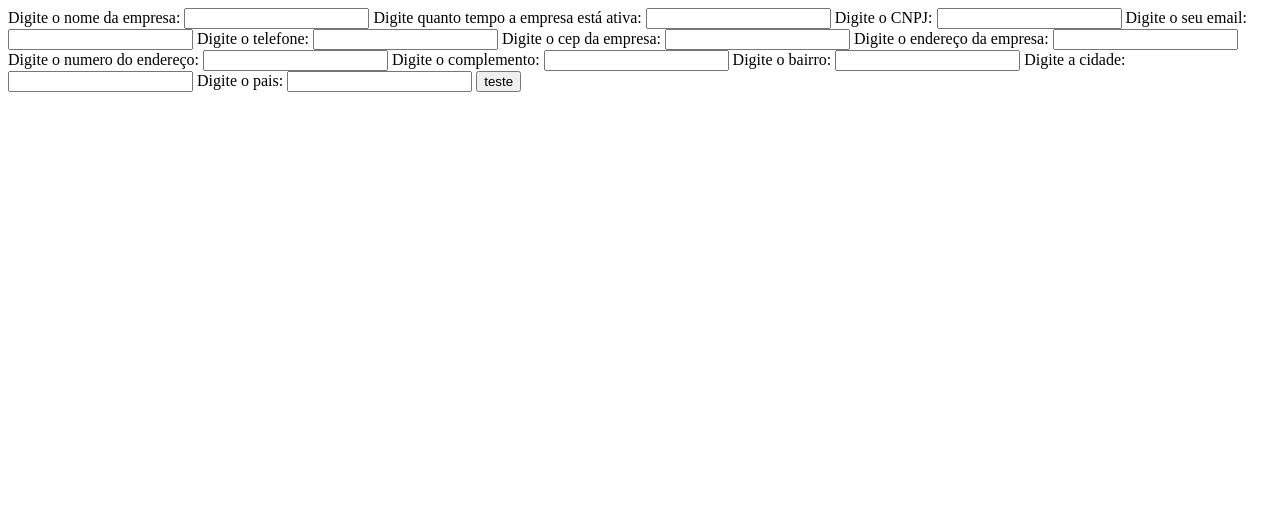
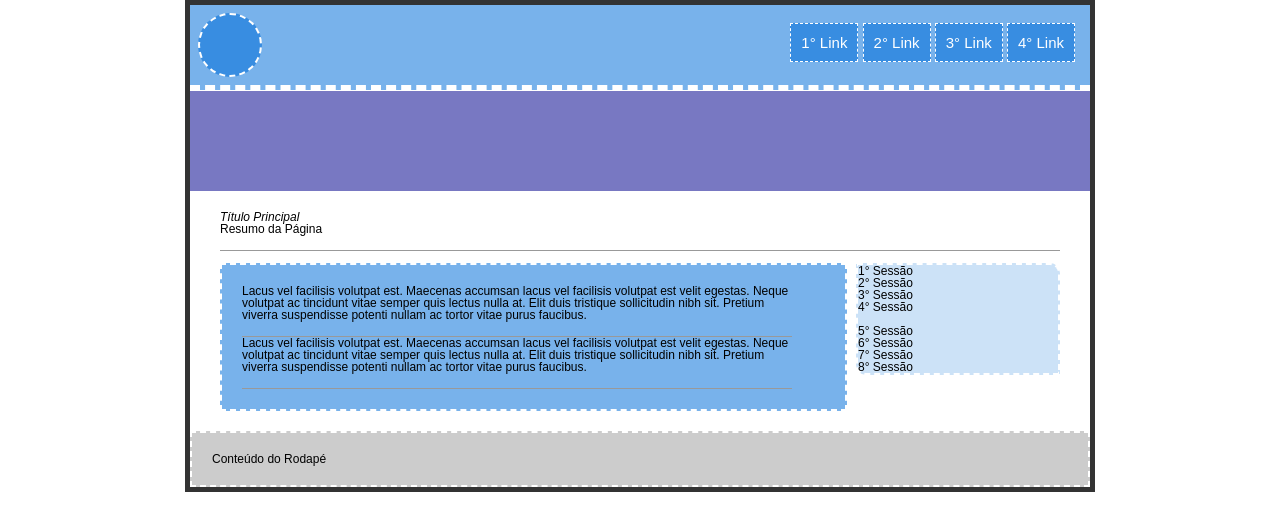
Before and after one commit to GuiGarcea/desafio-bortola3, a plain HTML site: page desafio-bortola3/index.html in a window 1280 px wide. Drawn offline with Linux system fonts and the light colour scheme; files that its build step writes are made by us from their sources.

Commit message:
update index.html

```diff
--- a/desafio-bortola3/index.html
+++ b/desafio-bortola3/index.html
@@ -1,76 +1,56 @@
 <!DOCTYPE html>
-<html lang="pt-br">
-    <head>
-        <meta charset="utf-8">
-        <title> Cadastro Cnpj </title>
-        <script type="text/javascript" src="funcoesCNPJ.js">
-        </script>
-    </head>
-    <body>
-        <form>
-            <label for="primeiroNome">
-                Digite o nome da empresa:
-            </label>
-            <input type="text" name="strNome" id="primeiroNome">
-
-
-            <label for="idade">
-                Digite quanto tempo a empresa está ativa:
-            </label>
-            <input type="text" name="idadeUsuario" id="idade">
-
-            <label for="CNPJ">
-                Digite o CNPJ:
-            </label>
-            <input type="text" name="strCNPJ" id="CNPJ">
-
-            <label for="email">
-                Digite o seu email:
-            </label>
-            <input type="text" name="Email" id="email">
-
-            <label for="telefone">
-                Digite o telefone:
-            </label>
-            <input type="text" name="Telefone" id="telefone">
-
-            <label for="cep">
-                Digite o cep da empresa:
-            </label>
-            <input type="text" name="Cep" id="cep">
-
-            <label for="rua">
-                Digite o endereço da empresa:
-            </label>
-            <input type="text" name="Rua" id="rua">
-
-            <label for="ruaNumero">
-                Digite o numero do endereço:
-            </label>
-            <input type="text" name="RuaNumero" id="ruaNumero">
-
-            <label for="complemento">
-                Digite o complemento:
-            </label>
-            <input type="text" name="Complemento" id="complemento">
-
-            <label for="bairro">
-                Digite o bairro:
-            </label>
-            <input type="text" name="Bairro" id="bairro">
-
-            <label for="cidade">
-                Digite a cidade:
-            </label>
-            <input type="text" name="Cidade" id="cidade">
-
-            <label for="pais">
-                Digite o pais:
-            </label>
-            <input type="text" name="Pais" id="pais">
-
-            <input type="button" onclick="teste(strNome.value, idadeUsuario.value, strCNPJ.value, Email.value, Telefone.value,
-            Endereco.value, Cep.value, Rua.value, ruaNumero.value,Complemento.value, Bairro.value, Cidade.value, Pais,value)" value="teste">
-        </form>
-    </body>
+<html>
+	<head>
+		<meta charset="utf-8">
+		<meta name="viewport" content="width=device-width, initial-scale=1">
+		<title>Desafio do Bortola 3</title>
+		<link rel="stylesheet" href="css/reset.css">
+		<link rel="stylesheet" href="css/estilo.css">
+	</head>
+<body>
+	<div id="container">
+		<header>
+			<div id="logo"></div>
+				<nav>
+					<ul>
+						<li>1° Link</li>
+						<li>2° Link</li>
+						<li>3° Link</li>
+						<li>4° Link</li>
+					</ul>
+				</nav>
+		</header>
+			<div id="banner"></div>
+				<main>
+					<h1>Título Principal</h1>
+					<p>Resumo da Página</p>
+					<br>
+				<article>
+					<p>Lacus vel facilisis volutpat est. Maecenas accumsan lacus vel facilisis volutpat est velit egestas. Neque volutpat ac tincidunt vitae
+					semper quis lectus nulla at. Elit duis tristique sollicitudin nibh sit. Pretium viverra suspendisse potenti nullam ac tortor vitae purus faucibus.</p>
+					<br>
+					<p>Lacus vel facilisis volutpat est. Maecenas accumsan lacus vel facilisis volutpat est velit egestas. Neque volutpat ac tincidunt vitae
+					semper quis lectus nulla at. Elit duis tristique sollicitudin nibh sit. Pretium viverra suspendisse potenti nullam ac tortor vitae purus faucibus.</p>
+				</article>
+				<aside>
+					<ul>
+						<li>1° Sessão</li>
+						<li>2° Sessão</li>
+						<li>3° Sessão</li>
+						<li>4° Sessão</li>
+					</ul>
+					<br>
+					<ul>
+						<li>5° Sessão</li>
+						<li>6° Sessão</li>
+						<li>7° Sessão</li>
+						<li>8° Sessão</li>
+					</ul>
+				</aside>
+				</main>
+					<footer>
+						<p>Conteúdo do Rodapé</p>
+					</footer>
+	</div>
+</body>
 </html>
```
